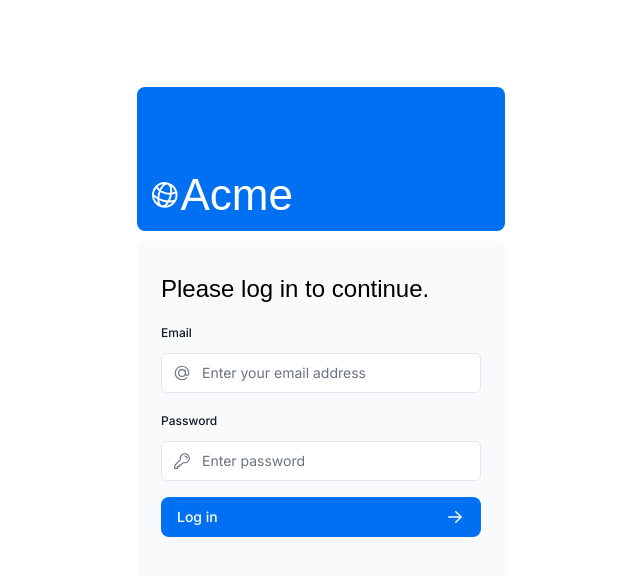
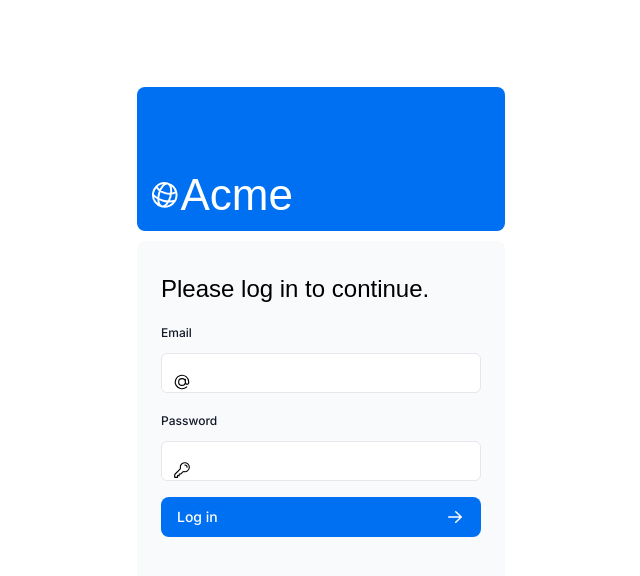
Before and after one commit to faizmahardikaa/faizzznextjs, a Next.js app: page /login in a window 1280 px wide. Shown: the top 576 px of the page, without its empty margins (319-959 px from the left). Built offline with nearby package versions, Linux system fonts and the light colour scheme; a web font is replaced by a local one.

Commit message:
Update login page and login form

```diff
--- a/app/login/page.tsx
+++ b/app/login/page.tsx
@@ -1,6 +1,5 @@
 import AcmeLogo from '@/app/ui/acme-logo';
 import LoginForm from '@/app/ui/login-form';
-import { Suspense } from 'react';
 
 export default function LoginPage() {
   return (
@@ -11,9 +10,7 @@ export default function LoginPage() {
             <AcmeLogo />
           </div>
         </div>
-        <Suspense>
-          <LoginForm />
-        </Suspense>
+        <LoginForm />
       </div>
     </main>
   );
--- a/app/ui/login-form.tsx
+++ b/app/ui/login-form.tsx
@@ -15,9 +15,11 @@ import { useSearchParams } from 'next/navigation';
 export default function LoginForm() {
   const searchParams = useSearchParams();
   const callbackUrl = searchParams.get('callbackUrl') || '/dashboard';
+
+  // pake useActionState langsung
   const [errorMessage, formAction, isPending] = useActionState(
     authenticate,
-    undefined,
+    undefined
   );
 
   return (
@@ -40,10 +42,9 @@ export default function LoginForm() {
                 id="email"
                 type="email"
                 name="email"
-                placeholder="Enter your email address"
                 required
               />
-              <AtSymbolIcon className="pointer-events-none absolute left-3 top-1/2 h-[18px] w-[18px] -translate-y-1/2 text-gray-500 peer-focus:text-gray-900" />
+              <AtSymbolIcon className="absolute left-3 top-1/2 h-[18px] w-[18px]" />
             </div>
           </div>
           <div className="mt-4">
@@ -55,27 +56,22 @@ export default function LoginForm() {
             </label>
             <div className="relative">
               <input
-                className="peer block w-full rounded-md border border-gray-200 py-[9px] pl-10 text-sm outline-2 placeholder:text-gray-500"
+                className="peer block w-full rounded-md border border-gray-200 py-[9px] pl-10 text-sm"
                 id="password"
                 type="password"
                 name="password"
-                placeholder="Enter password"
                 required
                 minLength={6}
               />
-              <KeyIcon className="pointer-events-none absolute left-3 top-1/2 h-[18px] w-[18px] -translate-y-1/2 text-gray-500 peer-focus:text-gray-900" />
+              <KeyIcon className="absolute left-3 top-1/2 h-[18px] w-[18px]" />
             </div>
           </div>
         </div>
         <input type="hidden" name="redirectTo" value={callbackUrl} />
         <Button className="mt-4 w-full" aria-disabled={isPending}>
-          Log in <ArrowRightIcon className="ml-auto h-5 w-5 text-gray-50" />
+          Log in <ArrowRightIcon className="ml-auto h-5 w-5" />
         </Button>
-        <div
-          className="flex h-8 items-end space-x-1"
-          aria-live="polite"
-          aria-atomic="true"
-        >
+        <div className="flex h-8 items-end space-x-1">
           {errorMessage && (
             <>
               <ExclamationCircleIcon className="h-5 w-5 text-red-500" />
```
